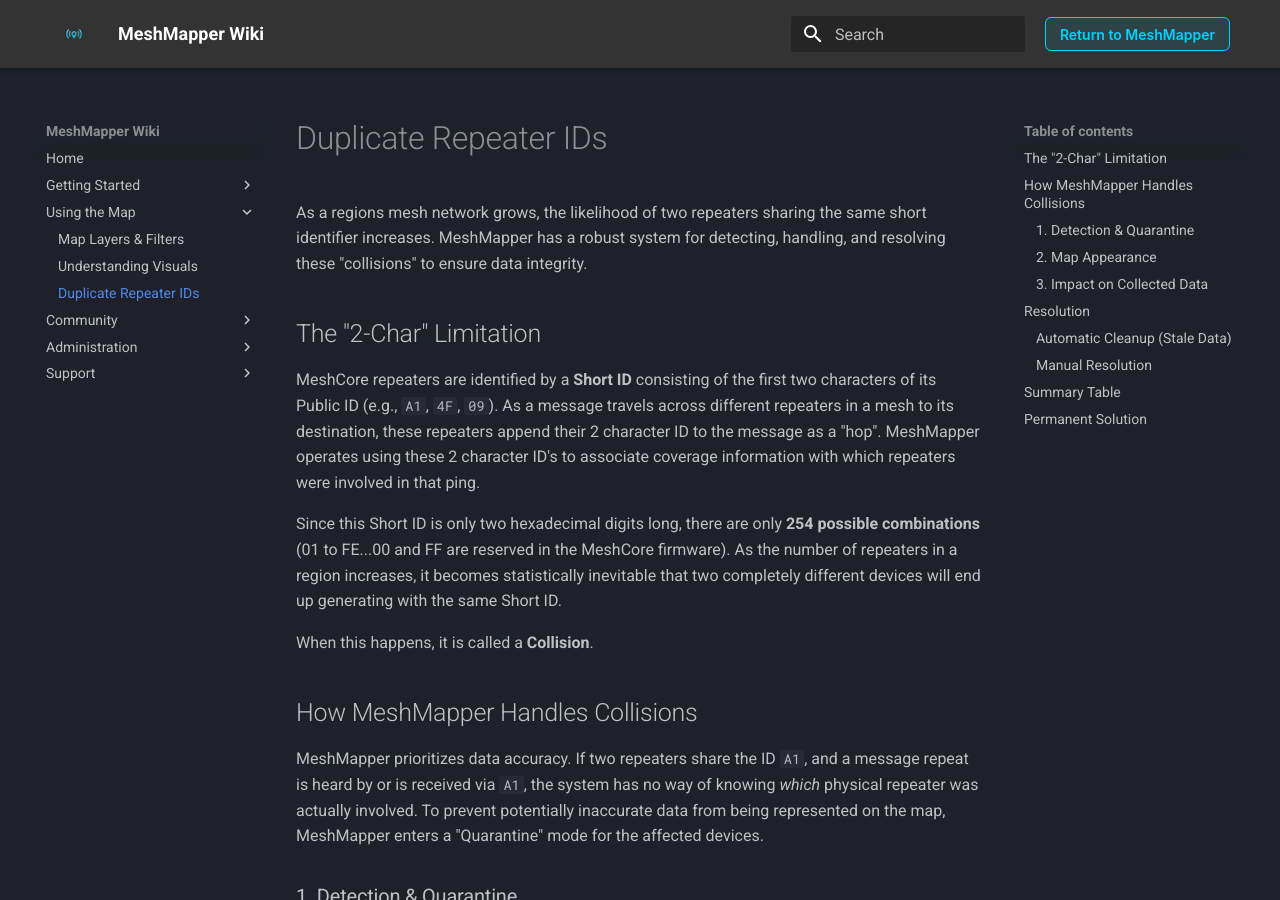
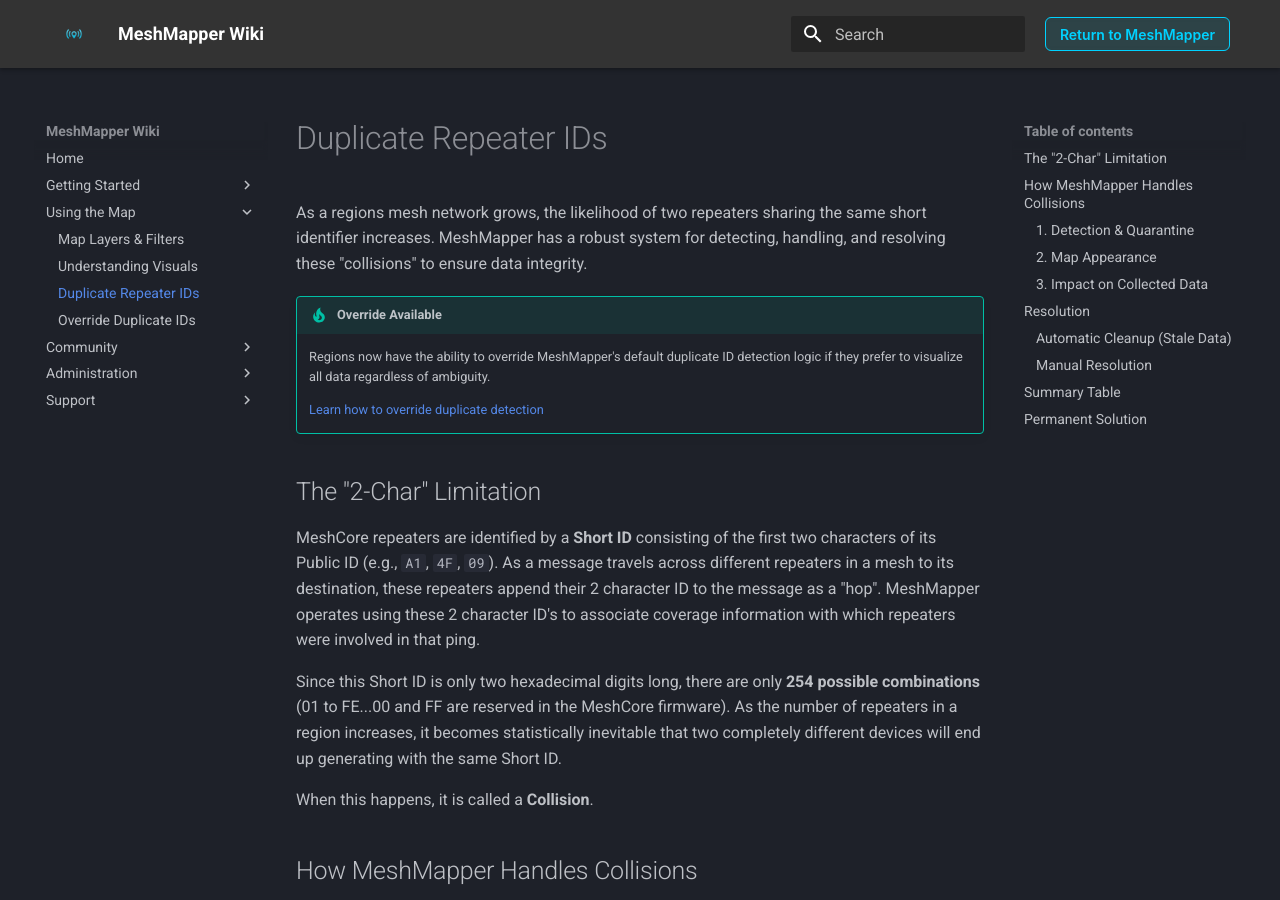
Before and after one commit to MeshMapper/MeshMapper_Wiki, an MkDocs documentation site: the page built from docs/duplicaterepeaterid.md, in a window 1280 px wide and 900 px high. Built offline with MkDocs 1.6.1 and Material for MkDocs 9.7.7, drawn with Linux system fonts in a browser that asks for light colours.

Commit message:
Added information on duplicate detection override

```diff
--- a/docs/duplicaterepeaterid.md
+++ b/docs/duplicaterepeaterid.md
@@ -1,6 +1,11 @@
 # Duplicate Repeater IDs
 
 As a regions mesh network grows, the likelihood of two repeaters sharing the same short identifier increases. MeshMapper has a robust system for detecting, handling, and resolving these "collisions" to ensure data integrity.
+
+!!! tip "Override Available"
+    Regions now have the ability to override MeshMapper's default duplicate ID detection logic if they prefer to visualize all data regardless of ambiguity.
+
+    [Learn how to override duplicate detection](https://wiki.meshmapper.net/overrideduplicates/)
 
 ## The "2-Char" Limitation
 
--- a/mkdocs.yml
+++ b/mkdocs.yml
@@ -15,6 +15,7 @@
     - Map Layers & Filters: layers.md
     - Understanding Visuals: visuals.md
     - Duplicate Repeater IDs: duplicaterepeaterid.md
+    - Override Duplicate IDs: overrideduplicates.md
 
   - Community:
     - Leaderboards & Statistics: leaderboards.md
```
Also changed, not shown: docs/admins.md (+3 -0 lines), docs/overrideduplicates.md (added, +47 -0 lines).
